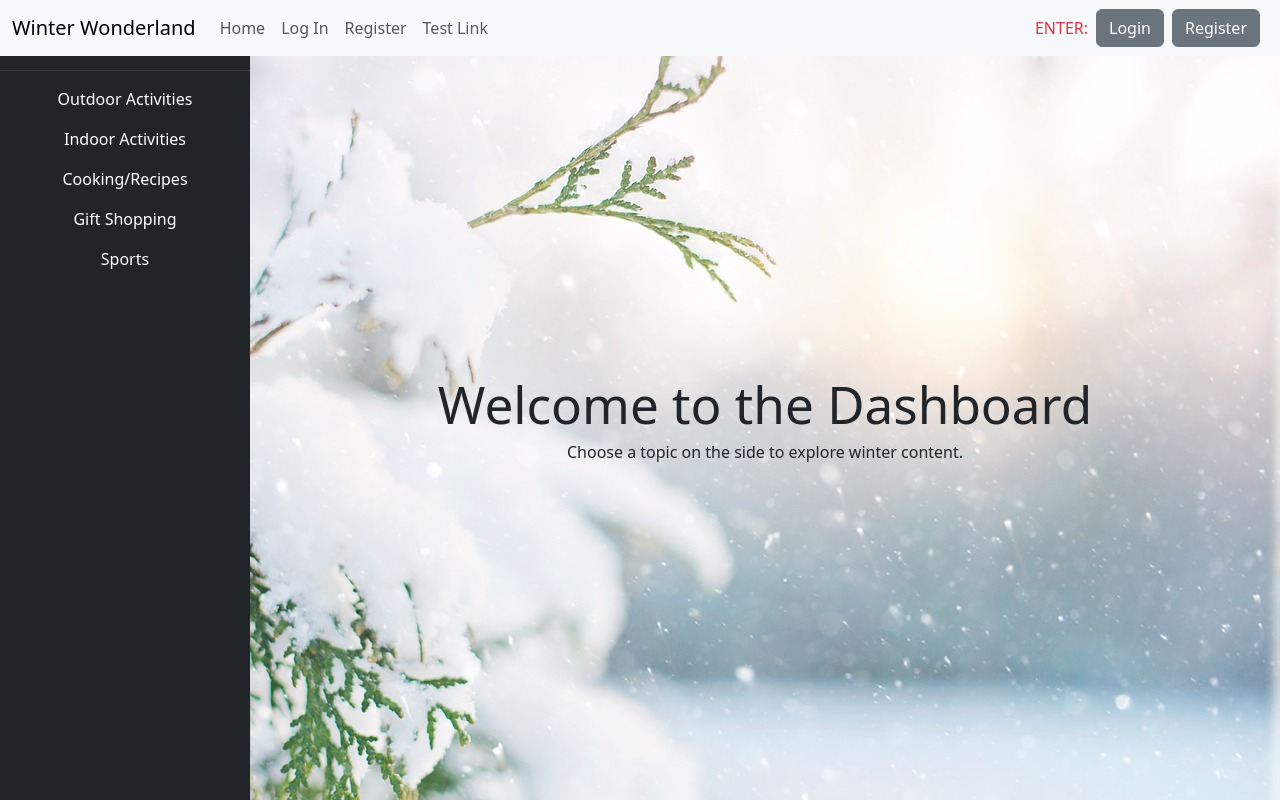
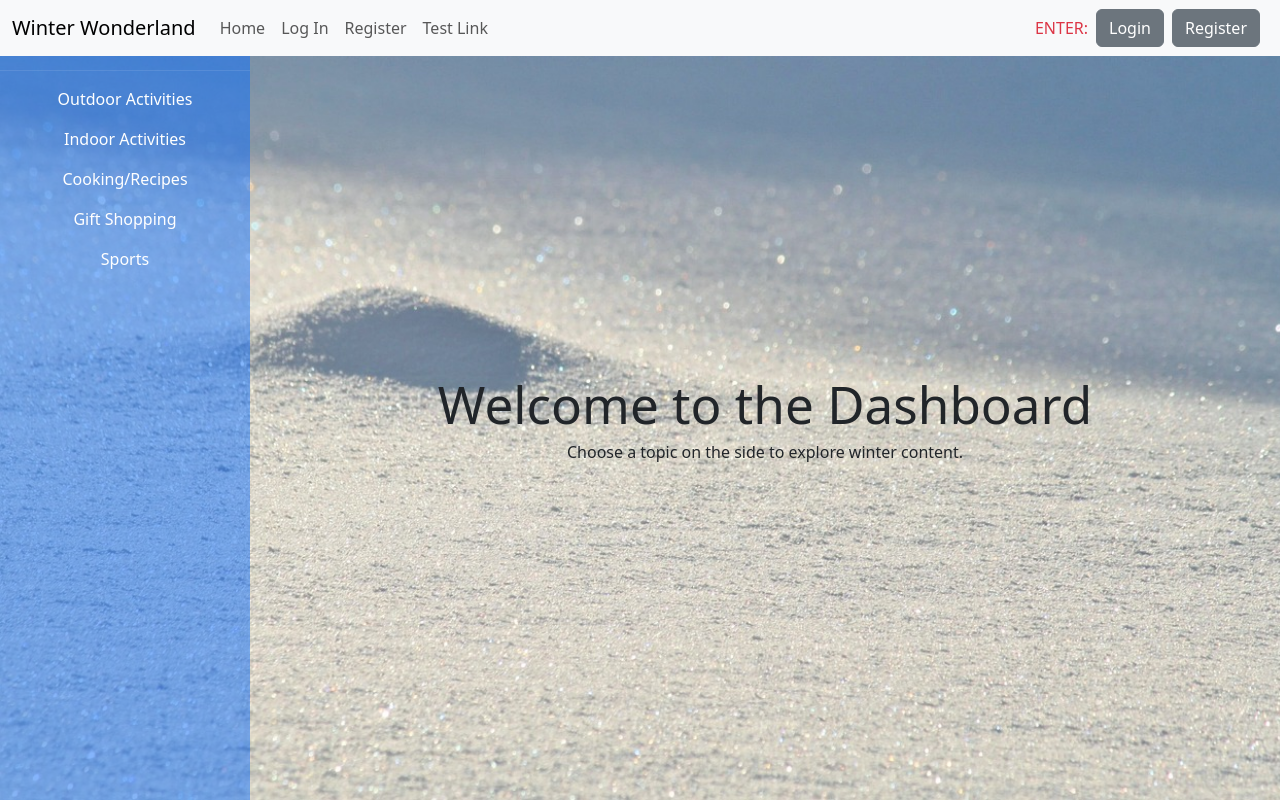
Before and after one commit to hubforschoolwork/pro5go, a React (Vite) app: page /dashboard in a window 1280 px wide. Built offline with nearby package versions, Linux system fonts and the light colour scheme; no server answers.

Commit message:
change background image and css

```diff
--- a/src/components/sidebar.jsx
+++ b/src/components/sidebar.jsx
@@ -3,7 +3,7 @@ import '../pages/sidebar.css'; // Import custom styles (optional)
 
 const Sidebar = () => {
     return (
-        <div className="sidebar d-flex flex-column bg-dark text-white vh-100">
+        <div className="sidebar d-flex flex-column bg-primary bg-opacity-50 text-white vh-100">
             <h2 className="p-3">Dashboard</h2>
             <ul className="nav flex-column">
 
--- a/src/index.css
+++ b/src/index.css
@@ -1,6 +1,7 @@
 body {
   /* background-color: #2b9b09; */
-  background-image: url('./assets/tree-6835828_1280.jpg');
+  /* background-image: url('./assets/tree-6835828_1280.jpg'); */
+  background-image: url('./assets/snow-496875_1280.jpg');
   background-size: cover;
   background-repeat: no-repeat;
 }
--- a/src/pages/sidebar.css
+++ b/src/pages/sidebar.css
@@ -4,6 +4,8 @@
     top: 0;
     left: 0;
     overflow-y: auto;
+    background-color: cornflowerblue;
+
 }
 .sidebar h2 {
     text-align: center;
```
Also changed, not shown: src/assets/snow-496875_1280.jpg (added).
